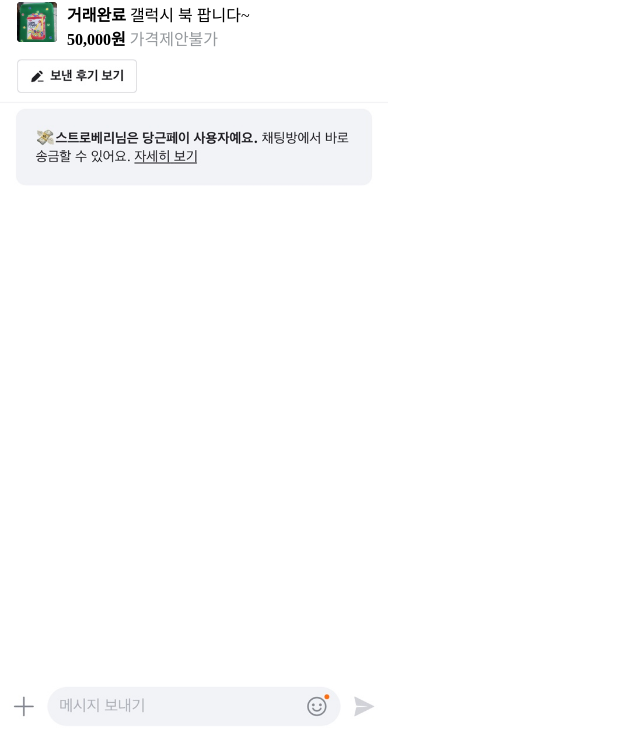
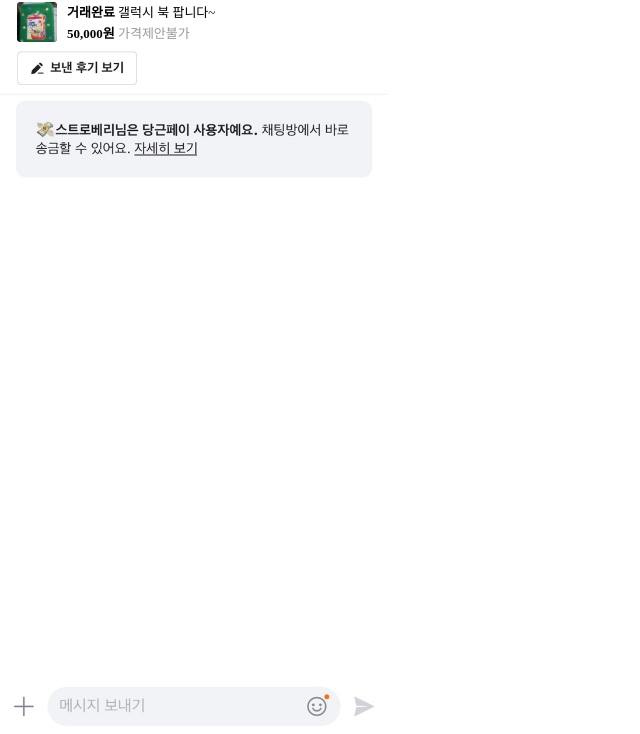
Before and after one commit to SeongJin0724/carrot, a website: page index.html in a window 1280 px wide. Shown: the part 66-800 px from the top of the page, without its empty margins (0-640 px from the left). Drawn offline with Linux system fonts and the light colour scheme; a web font is replaced by a local one.

Commit message:
💄 fontSize2

```diff
--- a/style.css
+++ b/style.css
@@ -43,7 +43,7 @@
   display: block;
 }
 .profile .profile_main .profile_txt {
-  font-size: 13pxf;
+  font-size: 13px;
   display: flex;
   flex-direction: column;
   justify-content: space-between;
```
